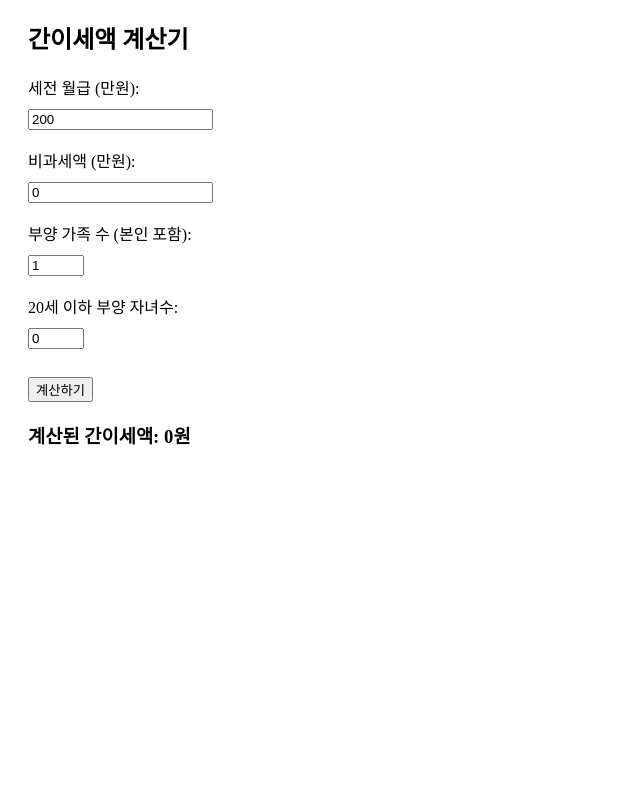
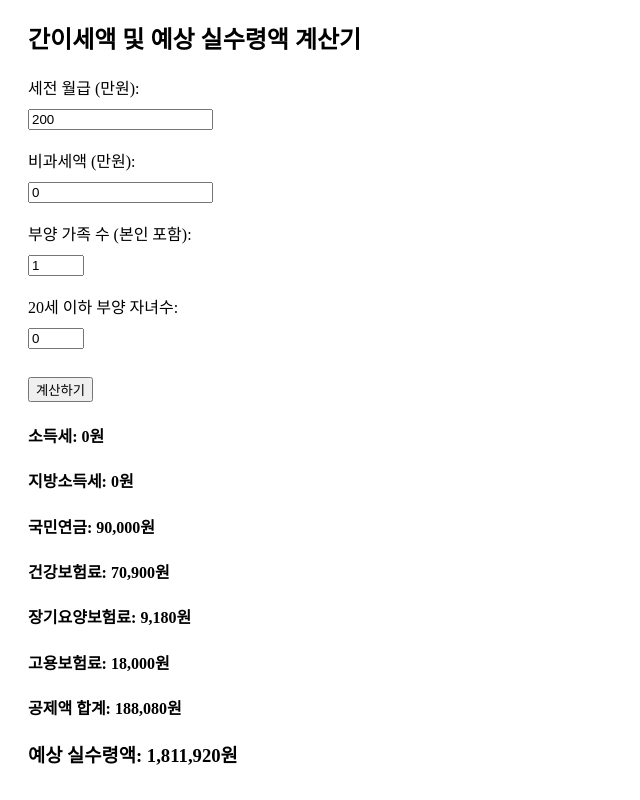
Before and after one commit to Mephisto405/financial-decision-helper, a plain HTML site: page index.html in a window 1280 px wide. Both pictures are taken after a click on the button "계산하기". Shown: the whole page, without its empty margins (0-640 px from the left). Drawn offline with Linux system fonts and the light colour scheme; no server answers.

Commit message:
Add deductions calculations and display net income with formatted results

```diff
--- a/index.html
+++ b/index.html
@@ -16,7 +16,7 @@
 </head>
 <body>
     <div class="container">
-        <h2>간이세액 계산기</h2>
+        <h2>간이세액 및 예상 실수령액 계산기</h2>
         <label for="preTaxIncome">세전 월급 (만원):</label>
         <input type="number" id="preTaxIncome" value="200" min="77" step="0.0001">
         <span class="warning" id="warningPreTaxIncome"></span><br>
@@ -34,7 +34,16 @@
         <span class="warning" id="warningChildrenUnder20"></span><br>
 
         <button onclick="calculateTax()">계산하기</button>
-        <h3>계산된 간이세액: <span id="taxResult">0</span>원</h3>
+        <div id="results">
+            <h4>소득세: <span id="incomeTax">0</span>원</h4>
+            <h4>지방소득세: <span id="localIncomeTax">0</span>원</h4>
+            <h4>국민연금: <span id="nationalPension">0</span>원</h4>
+            <h4>건강보험료: <span id="healthInsurance">0</span>원</h4>
+            <h4>장기요양보험료: <span id="longTermCareInsurance">0</span>원</h4>
+            <h4>고용보험료: <span id="employmentInsurance">0</span>원</h4>
+            <h4>공제액 합계: <span id="totalDeductions">0</span>원</h4>
+            <h3>예상 실수령액: <span id="netIncome">0</span>원</h3>
+        </div>
     </div>
 
     <style>
@@ -79,6 +88,10 @@
             for (let element of warningElements) {
                 element.style.display = 'none';
             }
+        }
+
+        function formatNumber(num) {
+            return new Intl.NumberFormat().format(Math.round(num/10)*10);
         }
 
         function calculateTax() {
@@ -168,9 +181,38 @@
                 }
             }
 
-            // 계산된 세액을 표시
-            const formattedTaxAmount = new Intl.NumberFormat().format(taxAmount);
-            document.getElementById('taxResult').textContent = formattedTaxAmount;
+            // 지방소득세 계산
+            const localIncomeTax = taxAmount * 0.1;
+
+            // 국민연금 계산
+            let pensionBase = Math.max(370000, Math.min(taxableIncome * 1000, 5900000));
+            const nationalPension = pensionBase * 0.045;
+
+            // 건강보험료 계산
+            let healthInsuranceBase = Math.max(279266, Math.min(taxableIncome * 1000, 110332300));
+            const healthInsurance = healthInsuranceBase * 0.03545;
+
+            // 장기요양보험료 계산
+            const longTermCareInsurance = healthInsurance * 0.1295;
+
+            // 고용보험료 계산
+            const employmentInsurance = taxableIncome * 1000 * 0.009;
+
+            // 공제액 합계
+            const totalDeductions = taxAmount + localIncomeTax + nationalPension + healthInsurance + longTermCareInsurance + employmentInsurance;
+
+            // 예상 실수령액
+            const netIncome = preTaxIncome - totalDeductions;
+
+            // 결과 표시
+            document.getElementById('incomeTax').textContent = formatNumber(taxAmount);
+            document.getElementById('localIncomeTax').textContent = formatNumber(localIncomeTax);
+            document.getElementById('nationalPension').textContent = formatNumber(nationalPension);
+            document.getElementById('healthInsurance').textContent = formatNumber(healthInsurance);
+            document.getElementById('longTermCareInsurance').textContent = formatNumber(longTermCareInsurance);
+            document.getElementById('employmentInsurance').textContent = formatNumber(employmentInsurance);
+            document.getElementById('totalDeductions').textContent = formatNumber(totalDeductions);
+            document.getElementById('netIncome').textContent = formatNumber(netIncome);
         }
     </script>
 </body>
```
